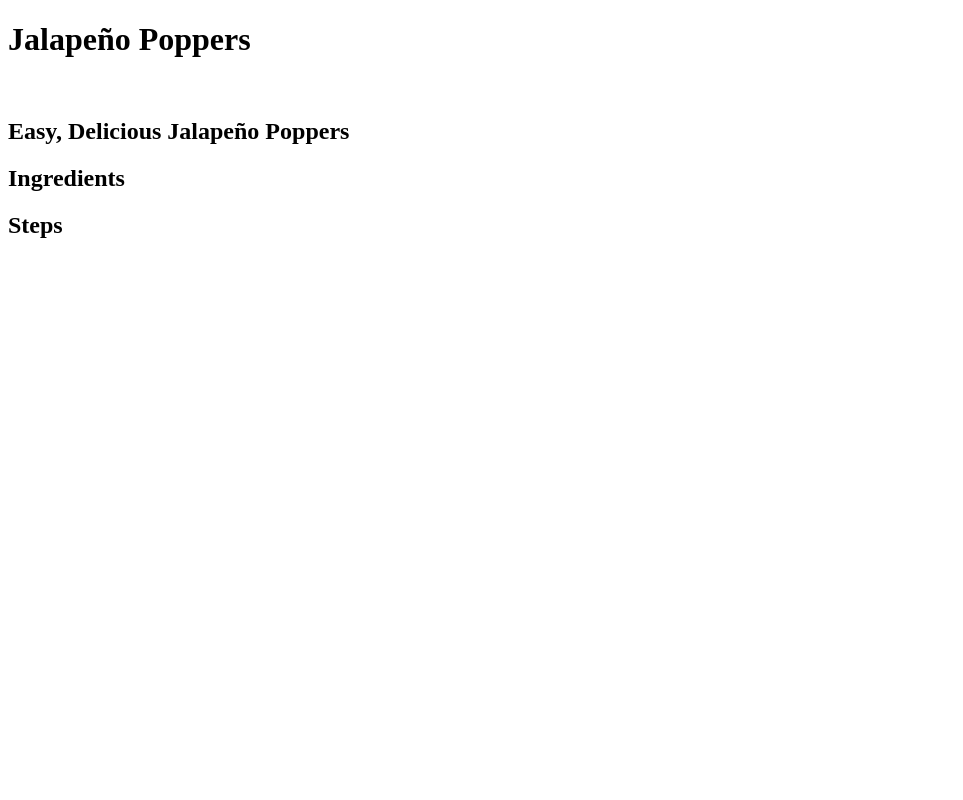
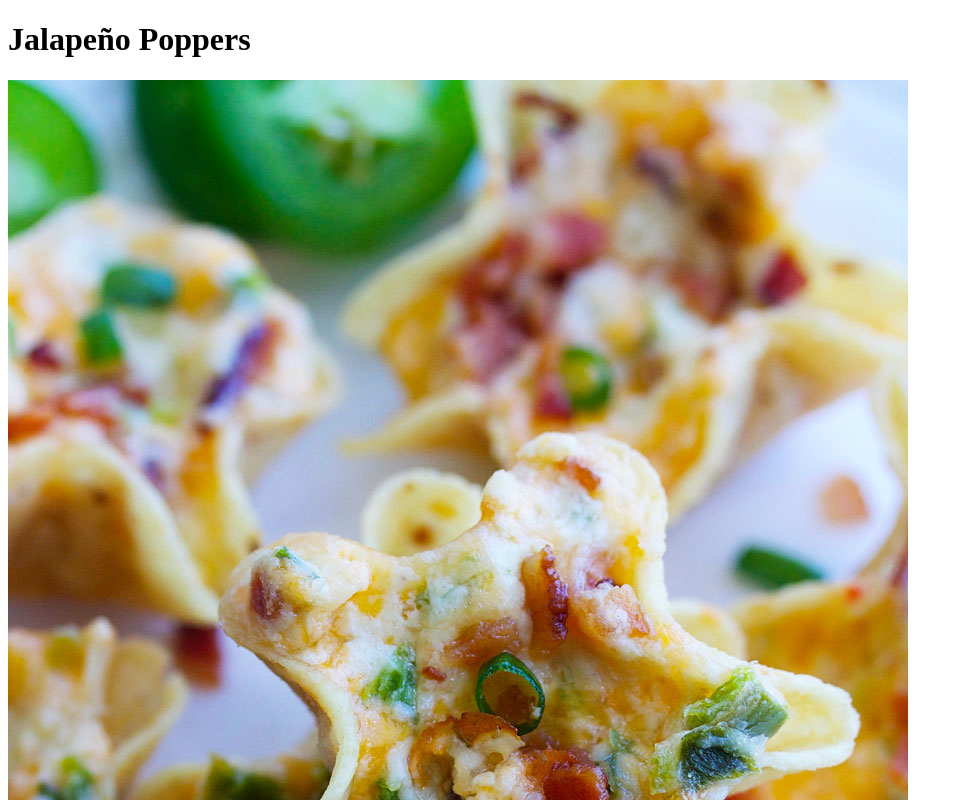
Before and after one commit to bstro55/odin-recipes, a plain HTML site: page recipes/jalapenopoppers.html in a window 1280 px wide. Shown: the top 800 px of the page, without its empty margins (0-963 px from the left). Drawn offline with Linux system fonts and the light colour scheme.

Commit message:
Add Jalapeno Poppers recipe image to recipe

```diff
--- a/recipes/jalapenopoppers.html
+++ b/recipes/jalapenopoppers.html
@@ -6,7 +6,7 @@
 </head>
 <body>
     <h1>Jalapeño Poppers</h1>
-    <img src="">
+    <img src="./recipe-images/jalapeno-popper-bites.jpg" alt="Finished jalapeño popper recipe">
     <h2>Easy, Delicious Jalapeño Poppers</h2>
     <h2>Ingredients</h2>
     <ul>
```
Also changed, not shown: recipes/recipe-images/jalapeno-popper-bites.jpg (added).
